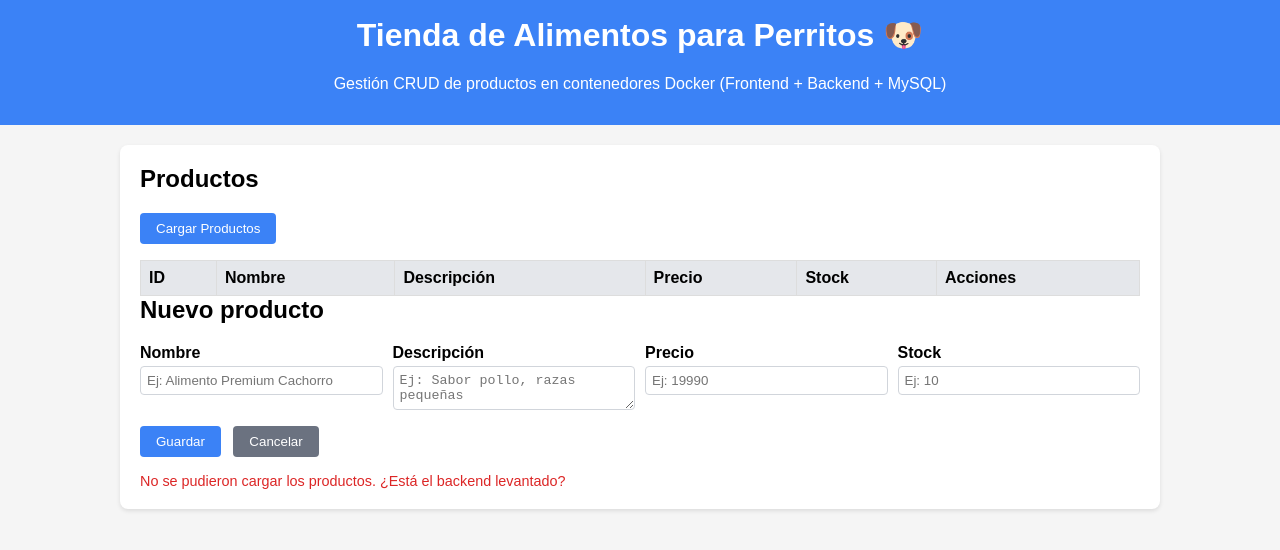
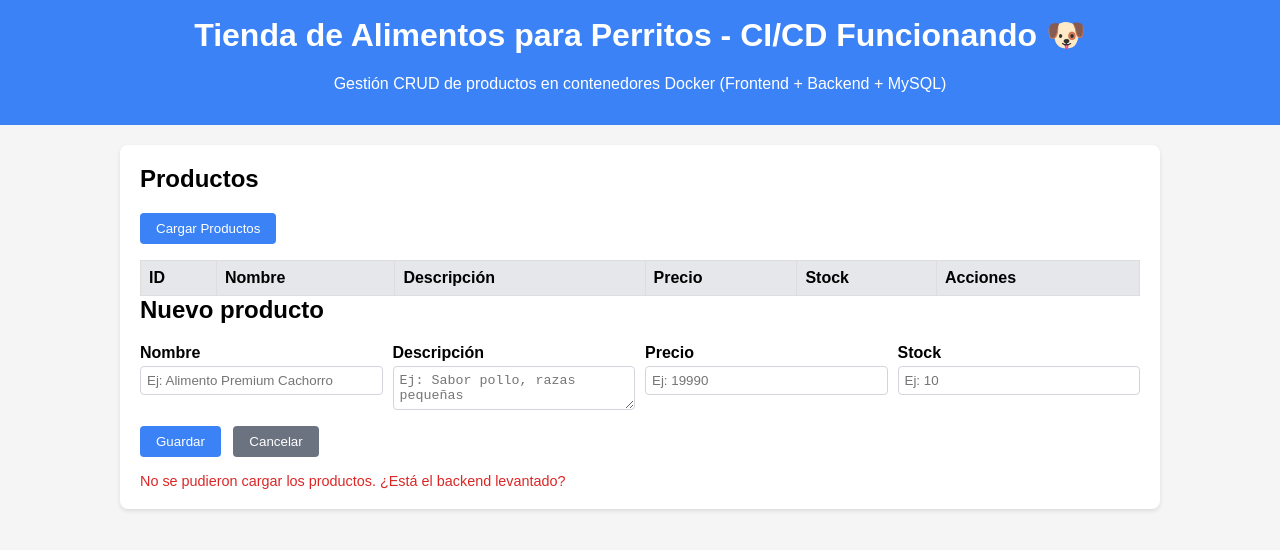
Before and after one commit to aleevvs19/Eva-3-Devops, a plain HTML site: page deploy-tienda-perritos/frontend/index.html in a window 1280 px wide. Drawn offline with Linux system fonts and the light colour scheme; no server answers.

Commit message:
Probar cambio frontend con CI CD

```diff
--- a/deploy-tienda-perritos/frontend/index.html
+++ b/deploy-tienda-perritos/frontend/index.html
@@ -2,7 +2,7 @@
 <html lang="es">
 <head>
   <meta charset="UTF-8" />
-  <title>Tienda de Alimentos para Perritos &#128054;</title>
+  <title>Tienda de Alimentos para Perritos - CI/CD Funcionando &#128054;</title>
   <meta name="viewport" content="width=device-width, initial-scale=1.0" />
   <style>
     body {
@@ -94,9 +94,10 @@
 </head>
 <body>
   <header>
-    <h1>Tienda de Alimentos para Perritos &#128054;</h1>
+    <h1>Tienda de Alimentos para Perritos - CI/CD Funcionando &#128054;</h1>
     <p>Gestión CRUD de productos en contenedores Docker (Frontend + Backend + MySQL)</p>
   </header>
+
   <main>
     <section>
       <h2>Productos</h2>
@@ -115,7 +116,7 @@
           </tr>
         </thead>
         <tbody id="tbodyProductos">
-          <!-- Aqu�� se insertan filas dinamicamente -->
+          <!-- Aquí se insertan filas dinámicamente -->
         </tbody>
       </table>
     </section>
```
